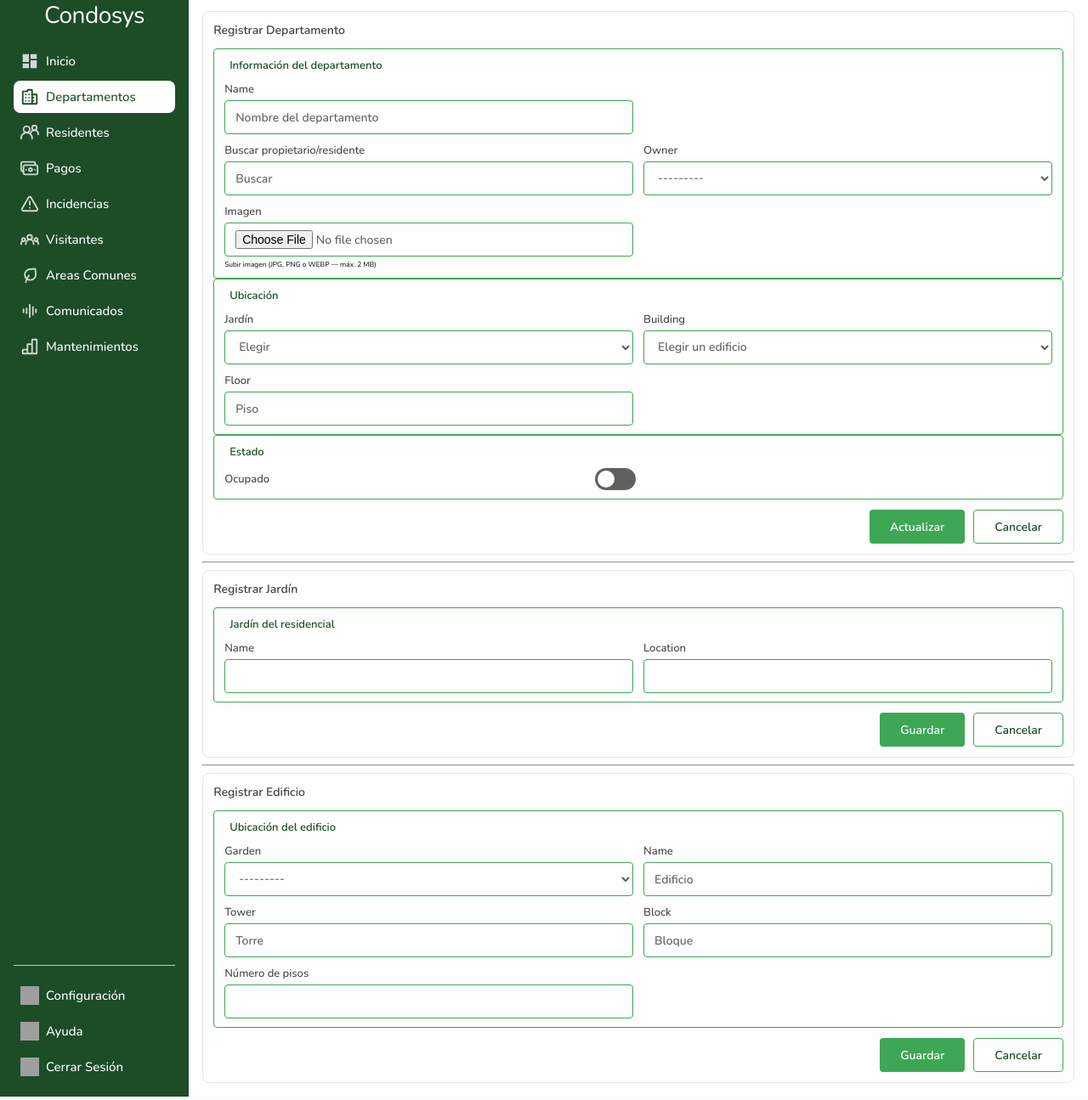
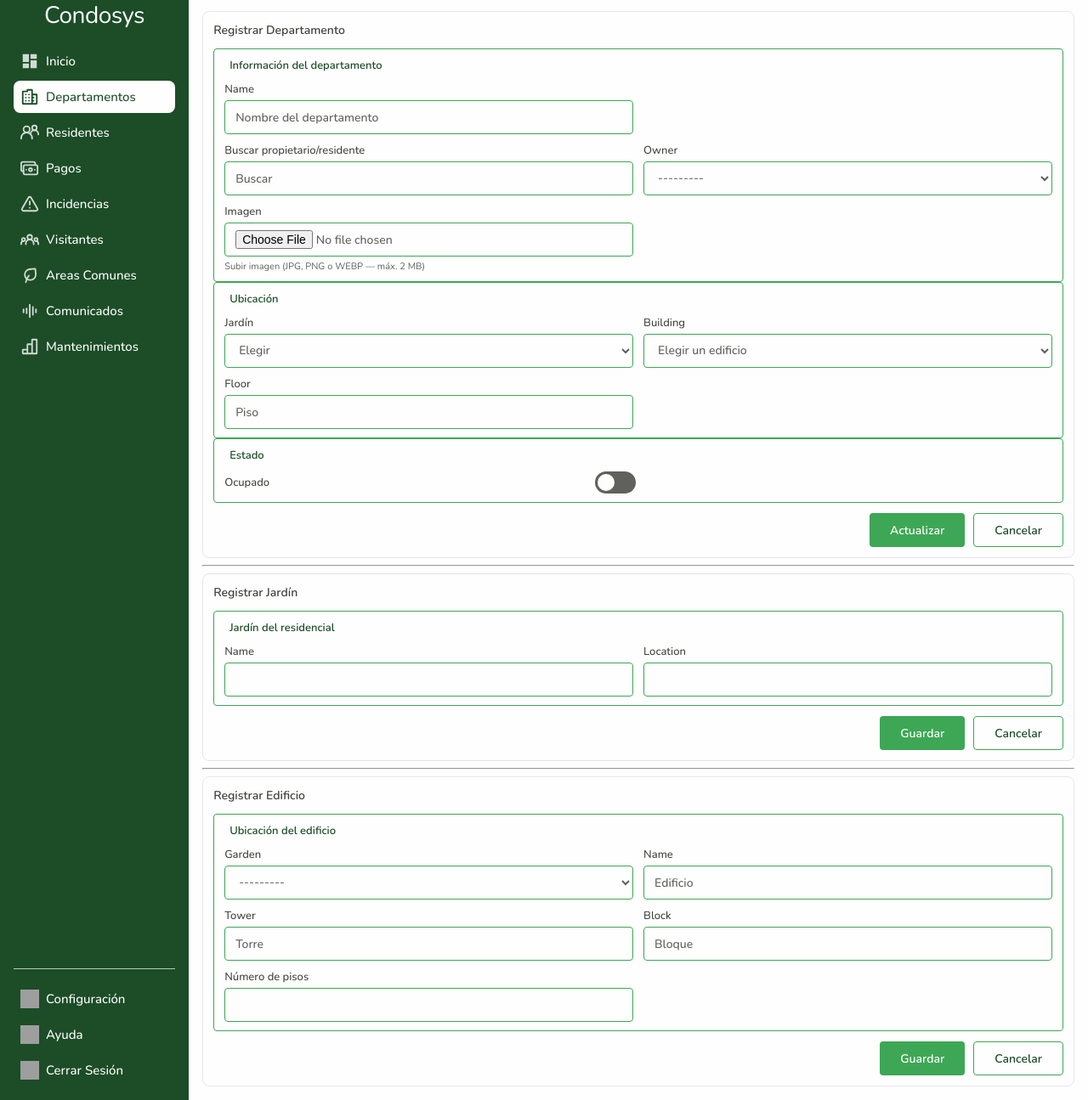
Before and after one commit to JMJ0331/condosys, a Django app: page /structure/ in a window 1280 px wide. Shown: the part 67-1362 px from the top of the page at 85% size. Run offline with Django 4.2, Linux system fonts and the light colour scheme; the visitor is signed in with stand-in values (Sample User, id 1); data that the repository does not hold is empty; grey boxes are pictures that could not be loaded.

Commit message:
refactor: renombré el CSS de departamentos a departamentos.css, externalicé su JS y usé las clases compartidas

```diff
--- a/condosys/structure/forms.py
+++ b/condosys/structure/forms.py
@@ -33,8 +33,8 @@ class ApartmentsForm(forms.ModelForm):
         ]
         widgets = {
             'name': forms.TextInput(attrs={'placeholder': 'Nombre del departamento'}),
-            'building': forms.Select(attrs={'class': 'select-field'}),
-            'owner': forms.Select(attrs={'class': 'select-field', 'data-filtrar': 'owner'}),
+            'building': forms.Select(attrs={'class': 'campo-seleccion', 'data-departamento': 'edificio'}),
+            'owner': forms.Select(attrs={'class': 'campo-seleccion', 'data-departamento': 'propietario', 'data-filtrar': 'owner'}),
             'floor': forms.NumberInput(attrs={'placeholder': 'Piso'}),
             'status': forms.HiddenInput(),
         }
--- /dev/null
+++ b/condosys/structure/static/css/departamentos.css
@@ -0,0 +1,17 @@
+/* ============================================
+   Módulo Departamentos - estilos específicos.
+   Los estilos de formulario/acciones/interruptor
+   viven en static/css/formularios.css y
+   acciones.css (compartidos).
+   ============================================ */
+
+.ubicacion-info {
+	font-size: 1.3rem;
+	color: var(--black-400);
+	font-weight: 500;
+}
+
+.ubicacion-info span {
+	color: var(--green-900);
+	font-weight: 600;
+}
--- a/condosys/structure/static/css/structure.css
+++ /dev/null
@@ -1,199 +0,0 @@
-/* ============================================
-   Módulo Departamentos - Formularios
-   ============================================ */
-
-.form-section {
-	grid-column: 1 / -1;
-	border: 1px solid var(--green-600);
-	border-radius: var(--borderR-4);
-	padding: 1rem 1.2rem;
-	margin: 0;
-	display: flex;
-	flex-direction: column;
-	gap: 1rem;
-}
-
-.form-section legend {
-	font-size: 1.3rem;
-	font-weight: 600;
-	color: var(--green-900);
-	padding: 0 0.6rem;
-}
-
-.form-row {
-	display: grid;
-	grid-template-columns: repeat(2, minmax(0, 1fr));
-	gap: 1.2rem;
-}
-
-.form-field {
-	display: flex;
-	flex-direction: column;
-	gap: 0.4rem;
-	min-width: 0;
-}
-
-.form-field label {
-	font-size: 1.3rem;
-	font-weight: 500;
-	color: var(--black-400);
-}
-
-.form-field input,
-.form-field select,
-.form-field textarea {
-	width: 100%;
-	box-sizing: border-box;
-	height: 4rem;
-	border: 1px solid var(--green-600);
-	border-radius: var(--borderR-4);
-	padding: 0.4rem 1.2rem;
-	background: var(--white-50);
-	font: inherit;
-	font-size: 1.4rem;
-	font-weight: 520;
-	color: var(--black-300);
-	outline: none;
-}
-
-.form-field input[type="file"] {
-	height: auto;
-	padding: 0.8rem 1.2rem;
-	cursor: pointer;
-}
-
-.form-field input:hover,
-.form-field input:focus,
-.form-field select:hover,
-.form-field select:focus,
-.form-field textarea:hover,
-.form-field textarea:focus {
-	border-color: var(--green-900);
-}
-
-.form-field input::placeholder {
-	color: var(--black-300);
-}
-
-.form-field .errorlist {
-	list-style: none;
-	margin: 0;
-	padding: 0;
-	color: var(--red-500);
-	font-size: 1.2rem;
-}
-
-.form-switch-row {
-	border: none;
-	padding: 0;
-	gap: 0.6rem;
-}
-
-.switch-label {
-	display: flex;
-	align-items: center;
-	justify-content: space-between;
-	gap: 1rem;
-	font-size: 1.4rem;
-	font-weight: 500;
-	color: var(--black-400);
-	cursor: pointer;
-}
-
-.switch {
-	position: relative;
-	display: inline-block;
-	width: 4.8rem;
-	height: 2.6rem;
-	flex-shrink: 0;
-}
-
-.switch input {
-	opacity: 0;
-	width: 0;
-	height: 0;
-}
-
-.switch-slider {
-	position: absolute;
-	inset: 0;
-	background: var(--black-300);
-	border-radius: 2.6rem;
-	transition: background 0.2s ease;
-}
-
-.switch-slider::before {
-	content: '';
-	position: absolute;
-	width: 2rem;
-	height: 2rem;
-	left: 0.3rem;
-	top: 0.3rem;
-	background: var(--white-50);
-	border-radius: 50%;
-	transition: transform 0.2s ease;
-}
-
-.switch input:checked + .switch-slider {
-	background: var(--green-600);
-}
-
-.switch input:checked + .switch-slider::before {
-	transform: translateX(2.2rem);
-}
-
-.dialog-footer {
-	display: flex;
-	justify-content: flex-end;
-	gap: 1rem;
-	margin-top: 1.2rem;
-}
-
-.dialog-footer button {
-	height: 4rem;
-	padding: 0 2.4rem;
-	border: none;
-	border-radius: var(--borderR-4);
-	font: inherit;
-	font-size: 1.4rem;
-	font-weight: 600;
-	cursor: pointer;
-}
-
-.dialog-footer button[type="submit"] {
-	background: var(--green-600);
-	color: var(--white-50);
-}
-
-.dialog-footer button[type="submit"]:hover {
-	background: var(--green-900);
-}
-
-.dialog-footer button[type="reset"],
-.dialog-footer button[type="button"] {
-	background: transparent;
-	color: var(--green-900);
-	border: 1px solid var(--green-600);
-}
-
-.dialog-footer button[type="reset"]:hover,
-.dialog-footer button[type="button"]:hover {
-	background: var(--green-50);
-}
-
-.ubicacion-info {
-	font-size: 1.3rem;
-	color: var(--black-400);
-	font-weight: 500;
-}
-
-.ubicacion-info span {
-	color: var(--green-900);
-	font-weight: 600;
-}
-
-@media (max-width: 560px) {
-	.form-row {
-		grid-template-columns: 1fr;
-	}
-}
--- a/condosys/structure/templates/structure/index.html
+++ b/condosys/structure/templates/structure/index.html
@@ -1,14 +1,14 @@
 {% extends 'base.html' %}
 {% load static %}
 {% block extra_css %}
-<link rel="stylesheet" href="{% static 'css/structure.css' %}">
+<link rel="stylesheet" href="{% static 'css/departamentos.css' %}">
 {% endblock %}
 {% block mini-cards %}
 {% include "componentes/header.html" with nombre_modulo=module_name %}
 
 <main class="container-main-side2">
 
-  <div class="Acciones-dashboard">
+  <div class="panel-acciones">
     <div class="acciones">
       <h3>Registrar Departamento</h3>
 
@@ -16,51 +16,51 @@
         {% csrf_token %}
         {{ form_apartments.non_field_errors }}
 
-        <div class="form-section">
+        <div class="seccion-formulario">
           <legend>Información del departamento</legend>
-          <div class="form-row">
-            <div class="form-field">
+          <div class="fila-formulario">
+            <div class="campo-formulario">
               <label for="{{ form_apartments.name.id_for_label }}">{{ form_apartments.name.label }}</label>
               {{ form_apartments.name }}
               {{ form_apartments.name.errors }}
             </div>
           </div>
-          <div class="form-row">
-            <div class="form-field">
+          <div class="fila-formulario">
+            <div class="campo-formulario">
               <label>Buscar propietario/residente</label>
-              <input type="text" id="buscar-residente" class="input-field" placeholder="Buscar" autocomplete="off">
+              <input type="text" id="buscar-residente" class="campo-entrada" placeholder="Buscar" autocomplete="off">
             </div>
-            <div class="form-field">
+            <div class="campo-formulario">
               <label for="{{ form_apartments.owner.id_for_label }}">{{ form_apartments.owner.label }}</label>
               {{ form_apartments.owner }}
               {{ form_apartments.owner.errors }}
             </div>
           </div>
-          <div class="form-row">
-            <div class="form-field">
+          <div class="fila-formulario">
+            <div class="campo-formulario">
               <label for="{{ form_apartments.photo.id_for_label }}">{{ form_apartments.photo.label }}</label>
               {{ form_apartments.photo }}
               {{ form_apartments.photo.errors }}
-              <small class="form-help">Subir imagen (JPG, PNG o WEBP — máx. 2 MB)</small>
+              <small class="ayuda-formulario">Subir imagen (JPG, PNG o WEBP — máx. 2 MB)</small>
             </div>
           </div>
         </div>
 
-        <div class="form-section">
+        <div class="seccion-formulario">
           <legend>Ubicación</legend>
-          <div class="form-row">
-            <div class="form-field">
+          <div class="fila-formulario">
+            <div class="campo-formulario">
               <label for="select-jardin">Jardín</label>
-              <select name="jardin-filtro" id="select-jardin" class="select-field">
+              <select name="jardin-filtro" id="select-jardin" class="campo-seleccion">
                 <option value="">Elegir</option>
                 {% for jardin in jardines %}
                 <option value="{{ jardin.id }}">{{ jardin.name }}</option>
                 {% endfor %}
               </select>
             </div>
-            <div class="form-field">
+            <div class="campo-formulario">
               <label for="{{ form_apartments.building.id_for_label }}">{{ form_apartments.building.label }}</label>
-              <select name="{{ form_apartments.building.html_name }}" id="{{ form_apartments.building.id_for_label }}" class="select-field">
+              <select name="{{ form_apartments.building.html_name }}" id="{{ form_apartments.building.id_for_label }}" class="campo-seleccion" data-departamento="edificio">
                 <option value="">Elegir un edificio</option>
                 {% for edificio in edificios %}
                 <option value="{{ edificio.id }}" data-garden="{{ edificio.garden_id }}">{{ edificio.tower|default:'' }}{% if edificio.tower %} · {% endif %}{{ edificio.name }} · Bloque {{ edificio.block|default:'—' }}</option>
@@ -69,8 +69,8 @@
               {{ form_apartments.building.errors }}
             </div>
           </div>
-          <div class="form-row">
-            <div class="form-field">
+          <div class="fila-formulario">
+            <div class="campo-formulario">
               <label for="{{ form_apartments.floor.id_for_label }}">{{ form_apartments.floor.label }}</label>
               {{ form_apartments.floor }}
               {{ form_apartments.floor.errors }}
@@ -79,15 +79,15 @@
           </div>
         </div>
 
-        <div class="form-section">
+        <div class="seccion-formulario">
           <legend>Estado</legend>
-          <div class="form-row form-switch-row">
-            <div class="form-field">
-              <label class="switch-label" for="toggle-ocupado">
+          <div class="fila-formulario fila-interruptor">
+            <div class="campo-formulario">
+              <label class="etiqueta-interruptor" for="toggle-ocupado">
                 Ocupado
-                <span class="switch">
-                  <input type="checkbox" id="toggle-ocupado" class="switch-input">
-                  <span class="switch-slider"></span>
+                <span class="interruptor">
+                  <input type="checkbox" id="toggle-ocupado" class="entrada-interruptor">
+                  <span class="deslizador-interruptor"></span>
                 </span>
               </label>
               <input type="hidden" name="status" id="id_status" value="{{ form_apartments.status.value|default:'empty' }}">
@@ -95,7 +95,7 @@
           </div>
         </div>
 
-        <div class="dialog-footer">
+        <div class="pie-formulario">
           <button type="submit">Actualizar</button>
           <button type="reset">Cancelar</button>
         </div>
@@ -105,7 +105,7 @@
 
   <hr>
 
-  <div class="Acciones-dashboard">
+  <div class="panel-acciones">
     <div class="acciones">
       <h3>Registrar Jardín</h3>
 
@@ -113,15 +113,15 @@
         {% csrf_token %}
         {{ form_garden.non_field_errors }}
 
-        <div class="form-section">
+        <div class="seccion-formulario">
           <legend>Jardín del residencial</legend>
-          <div class="form-row">
-            <div class="form-field">
+          <div class="fila-formulario">
+            <div class="campo-formulario">
               <label for="{{ form_garden.name.id_for_label }}">{{ form_garden.name.label }}</label>
               {{ form_garden.name }}
               {{ form_garden.name.errors }}
             </div>
-            <div class="form-field">
+            <div class="campo-formulario">
               <label for="{{ form_garden.location.id_for_label }}">{{ form_garden.location.label }}</label>
               {{ form_garden.location }}
               {{ form_garden.location.errors }}
@@ -129,7 +129,7 @@
           </div>
         </div>
 
-        <div class="dialog-footer">
+        <div class="pie-formulario">
           <button type="submit">Guardar</button>
           <button type="reset">Cancelar</button>
         </div>
@@ -139,7 +139,7 @@
 
   <hr>
 
-  <div class="Acciones-dashboard">
+  <div class="panel-acciones">
     <div class="acciones">
       <h3>Registrar Edificio</h3>
 
@@ -147,34 +147,34 @@
         {% csrf_token %}
         {{ form_building.non_field_errors }}
 
-        <div class="form-section">
+        <div class="seccion-formulario">
           <legend>Ubicación del edificio</legend>
-          <div class="form-row">
-            <div class="form-field">
+          <div class="fila-formulario">
+            <div class="campo-formulario">
               <label for="{{ form_building.garden.id_for_label }}">{{ form_building.garden.label }}</label>
               {{ form_building.garden }}
               {{ form_building.garden.errors }}
             </div>
-            <div class="form-field">
+            <div class="campo-formulario">
               <label for="{{ form_building.name.id_for_label }}">{{ form_building.name.label }}</label>
               {{ form_building.name }}
               {{ form_building.name.errors }}
             </div>
           </div>
-          <div class="form-row">
-            <div class="form-field">
+          <div class="fila-formulario">
+            <div class="campo-formulario">
               <label for="{{ form_building.tower.id_for_label }}">{{ form_building.tower.label }}</label>
               {{ form_building.tower }}
               {{ form_building.tower.errors }}
             </div>
-            <div class="form-field">
+            <div class="campo-formulario">
               <label for="{{ form_building.block.id_for_label }}">{{ form_building.block.label }}</label>
               {{ form_building.block }}
               {{ form_building.block.errors }}
             </div>
           </div>
-          <div class="form-row">
-            <div class="form-field">
+          <div class="fila-formulario">
+            <div class="campo-formulario">
               <label for="{{ form_building.number_of_floors.id_for_label }}">Número de pisos</label>
               {{ form_building.number_of_floors }}
               {{ form_building.number_of_floors.errors }}
@@ -182,70 +182,16 @@
           </div>
         </div>
 
-        <div class="dialog-footer">
+        <div class="pie-formulario">
           <button type="submit">Guardar</button>
           <button type="reset">Cancelar</button>
         </div>
       </form>
     </div>
   </div>
-
-  <script>
-    const selectJardin = document.getElementById('select-jardin');
-    const selectEdificio = document.getElementById('{{ form_apartments.building.id_for_label }}');
-    const selectOwner = document.getElementById('{{ form_apartments.owner.id_for_label }}');
-    const inputBuscarResidente = document.getElementById('buscar-residente');
-    const toggleOcupado = document.getElementById('toggle-ocupado');
-    const inputStatus = document.getElementById('id_status');
-
-    function filtrarEdificios() {
-      const jardin = selectJardin.value;
-      selectEdificio.querySelectorAll('option[data-garden]').forEach((opt) => {
-        opt.hidden = jardin !== '' && opt.dataset.garden !== jardin;
-      });
-      if (selectEdificio.value !== '' &&
-          selectEdificio.selectedOptions[0]?.dataset.garden &&
-          selectEdificio.selectedOptions[0].dataset.garden !== jardin) {
-        selectEdificio.value = '';
-        mostrarUbicacion();
-      }
-    }
-
-    function mostrarUbicacion() {
-      const opt = selectEdificio.selectedOptions[0];
-      const jardinNombre = opt ? (opt.textContent.split(' · ')[0]) : '—';
-      document.getElementById('info-jardin').textContent = `Jardín: ${jardinNombre}`;
-      document.getElementById('info-ubicacion').textContent =
-        `Edificio: ${opt ? opt.value : '—'} · Bloque: ${opt ? opt.textContent.split('Bloque ')[1] || '—' : '—'}`;
-    }
-
-    function filtrarResidentes() {
-      const termino = inputBuscarResidente.value.trim().toLowerCase();
-      selectOwner.querySelectorAll('option').forEach((opt) => {
-        opt.hidden = termino === '' || opt.textContent.toLowerCase().includes(termino);
-      });
-      if (selectOwner.value !== '' &&
-          !selectOwner.selectedOptions[0].textContent.toLowerCase().includes(termino)) {
-        selectOwner.value = '';
-      }
-    }
-
-    if (selectJardin && selectEdificio) {
-      selectJardin.addEventListener('change', filtrarEdificios);
-      selectEdificio.addEventListener('change', mostrarUbicacion);
-      filtrarEdificios();
-      mostrarUbicacion();
-    }
-
-    if (inputBuscarResidente && selectOwner) {
-      inputBuscarResidente.addEventListener('input', filtrarResidentes);
-    }
-
-    if (toggleOcupado && inputStatus) {
-      toggleOcupado.addEventListener('change', () => {
-        inputStatus.value = toggleOcupado.checked ? 'occupied' : 'empty';
-      });
-    }
-  </script>
 </main>
 {% endblock %}
+
+{% block scripts %}
+<script src="{% static 'js/departamentos.js' %}" defer></script>
+{% endblock %}
```
Also changed, not shown: condosys/structure/static/js/departamentos.js (added, +85 -0 lines).
